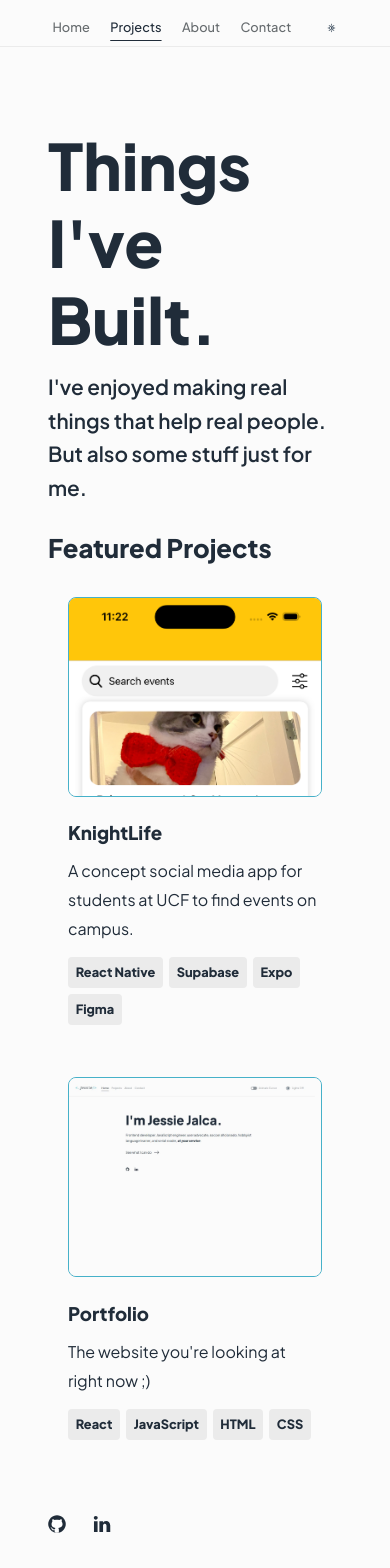
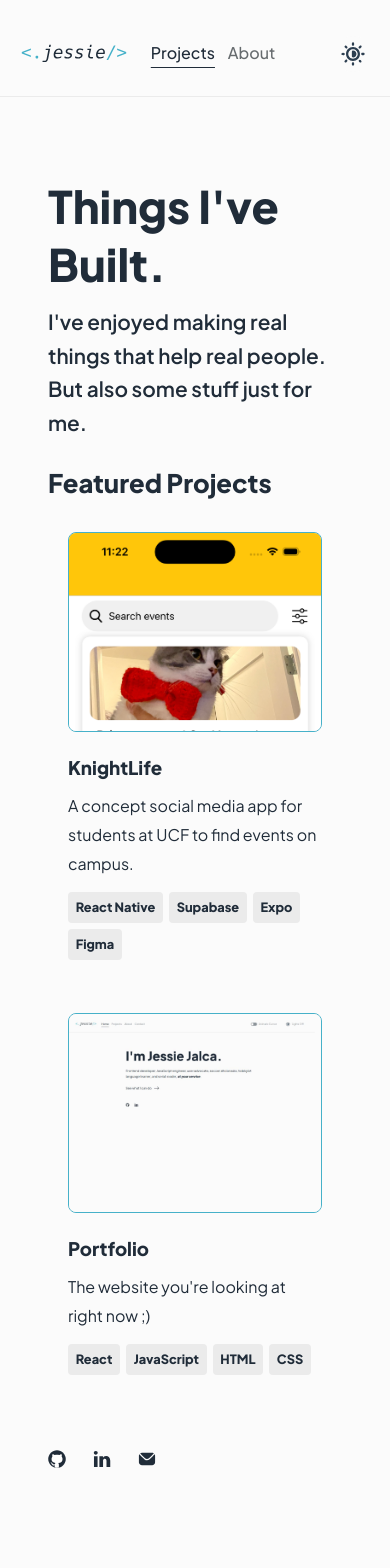
Before and after one commit to jessiejalca/portfolio, a React (Vite) app: page /projects in a window 390 px wide. Shown: the top 1568 px of the page. After the commit the page ends 1523 px from the top, so only its background shows below. Built offline with nearby package versions, Linux system fonts and the light colour scheme.

Commit message:
feat: Make the header responsive
REASON
Links in header on mobile are too small, hard to read, and hard to
click.

CHANGES
- Increase font size of header on all screens, especially mobile
- Adjust layout gaps & padding for better spacing on mobile
- Move email link to footer w/ new icon

```diff
--- a/src/App.css
+++ b/src/App.css
@@ -71,7 +71,7 @@ header {
   display: flex;
   justify-content: space-between;
   align-items: center;
-  font-size: 0.8em;
+  font-size: 0.9em;
   color: var(--accent-gray);
   font-weight: 500;
 }
@@ -133,6 +133,32 @@ button.toggle-box {
 }
 .dark-mode-toggle {
   width: 24px;
+}
+@media (max-width: 520px) {
+  h1 {
+    font-size: 2.8rem;
+  }
+  header {
+    padding: 1em 1em 0.2em;
+  }
+  .menu {
+    gap: 10px;
+  }
+  nav {
+    gap: 0;
+  }
+  nav .link {
+    padding: 0.2em 0.4em;
+    font-size: 1rem;
+  }
+  .settings {
+    padding: 5px;
+  }
+  .dark-mode-toggle {
+    width: 28px;
+  }
+}
+@media (max-width: 460px) {
 }
 
 /* Hero */
--- a/src/components/Footer.jsx
+++ b/src/components/Footer.jsx
@@ -2,6 +2,8 @@ import githubLogo from "../assets/github.svg"
 import githubLogoDark from "../assets/dm-github.svg"
 import linkedinLogo from "../assets/linkedin.svg"
 import linkedinLogoDark from "../assets/dm-linkedin.svg"
+import emailLogo from "../assets/mail.svg"
+import emailLogoDark from "../assets/dm-mail.svg"
 
 const Footer = (props) => {
   return (
@@ -23,6 +25,14 @@ const Footer = (props) => {
             />
           </a>
         </li>
+        <li>
+          <a href="mailto: jessiejalca@gmail.com">
+            <img
+              src={props.darkMode ? emailLogoDark : emailLogo}
+              alt="Email logo"
+            />
+          </a>
+        </li>
       </ul>
     </footer>
   )
--- a/src/components/NavBar.jsx
+++ b/src/components/NavBar.jsx
@@ -28,17 +28,18 @@ const NavBar = (props) => {
           />
         </NavLink>
         <nav role="navigation">
-          <NavLink className="link" to={"/"}>
-            Home
-          </NavLink>
+          {windowWidth > 520 ? (
+            <NavLink className="link" to={"/"}>
+              Home
+            </NavLink>
+          ) : (
+            ""
+          )}
           <NavLink className="link" to={"/projects"}>
             Projects
           </NavLink>
           <NavLink className="link" to={"/about"}>
             About
-          </NavLink>
-          <NavLink className="link" to={"mailto: jessiejalca@gmail.com"}>
-            Contact
           </NavLink>
         </nav>
       </div>
```
Also changed, not shown: src/assets/dm-mail.svg (added), src/assets/mail.svg (added).
